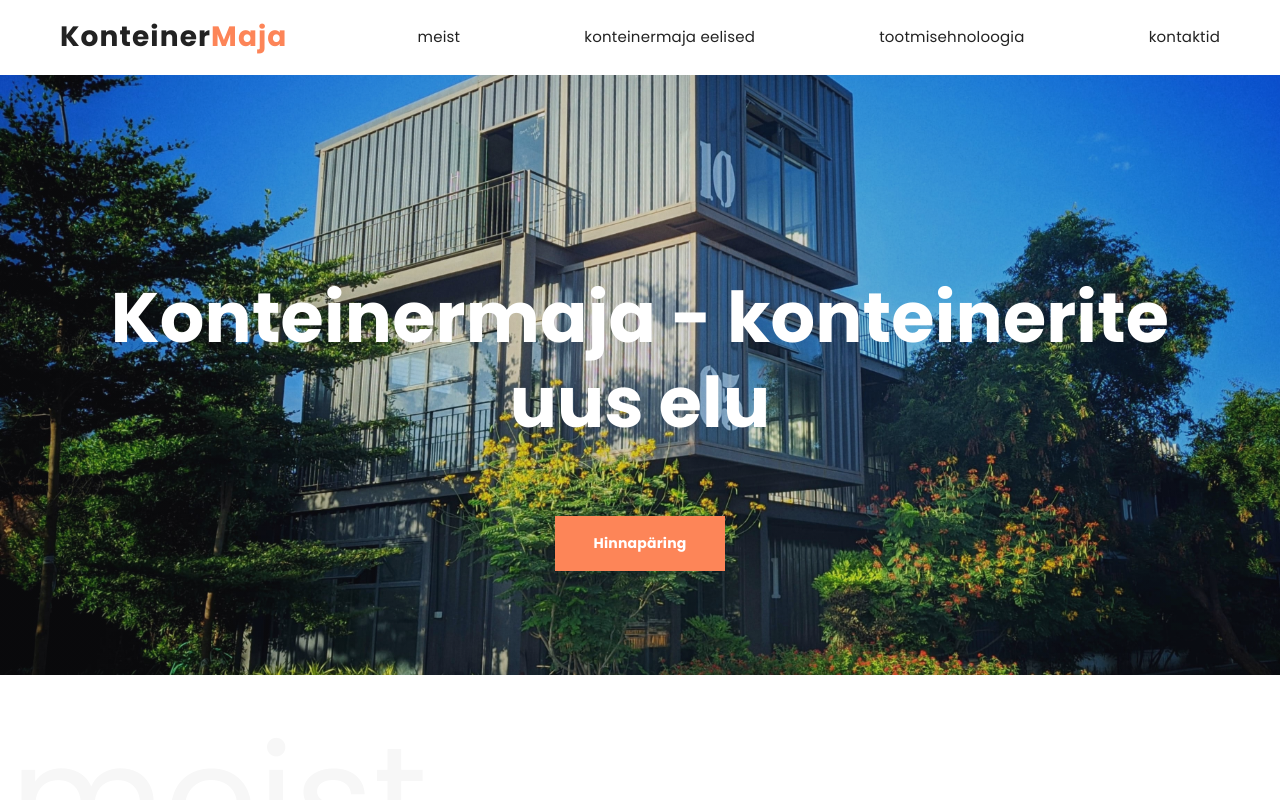
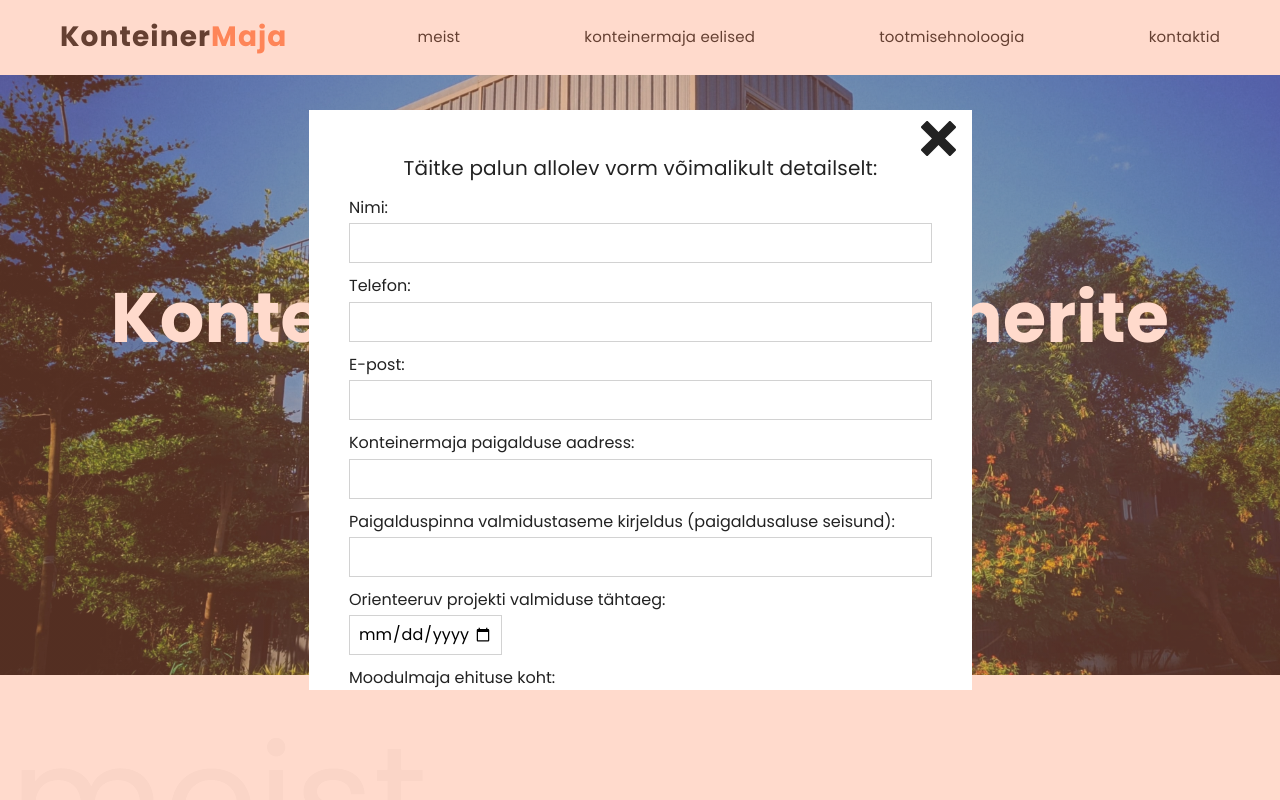
Before and after one commit to olga-zak/Roof, a plain HTML site: page index.html in a window 1280 px wide. Shown: the top 800 px of the page. Drawn offline with nearby package versions, Linux system fonts and the light colour scheme.

Commit message:
order modal added

```diff
--- a/index.html
+++ b/index.html
@@ -269,7 +269,9 @@
               põranda vastavalt projektile. Ja alustame viimistlustööga: elekter, veevarustus,
               kanalisatsioon, küte. Seejärel lisasoojustusega metallkarkassile paigaldatakse
               viimistusplaat (OSB- või kipsplaat). Järgmisena kliendi nõudmisel teostatakse seinte
-              ja lagede lõppviimistlust.
+              ja lagede lõppviimistlust. Viimasel etapil soojustatakse ja viimistletakse põrandat ja
+              paigaldatakse pistikute ja lülitite dekoratiivelemendid, ning termostaadid ja
+              valgustid.
             </p>
           </li>
           <li class="technology__item">
@@ -296,8 +298,8 @@
             </picture>
             <p class="technology__picture-title">Viies etapp</p>
             <p class="technology__description">
-              Valmis! Võib elamu sisustada. Viimistlustööd ning konteinerite monteerimist võib
-              teostada nii meie, kui ka tellija territooriumil.
+              Valmis! Võib tuua mööblit tuppa. Viimistlustööd ning konteinerite monteerimine saab
+              olla teostatud tootmisplatsil või kliendi territooriumil.
             </p>
           </li>
         </ul>
@@ -324,8 +326,8 @@
             />
             <p class="technology__picture-title">Viies etapp</p>
             <p class="technology__description">
-              Valmis! Võib elamu sisustada. Viimistlustööd ning konteinerite monteerimist võib
-              teostada nii meie, kui ka tellija territooriumil.
+              Valmis! Võib tuua mööblit tuppa. Viimistlustööd ning konteinerite monteerimine saab
+              olla teostatud tootmisplatsil või kliendi territooriumil.
             </p>
           </div>
           <div class="grid-item">
@@ -366,14 +368,16 @@
               põranda vastavalt projektile. Ja alustame viimistlustööga: elekter, veevarustus,
               kanalisatsioon, küte. Seejärel lisasoojustusega metallkarkassile paigaldatakse
               viimistusplaat (OSB- või kipsplaat). Järgmisena kliendi nõudmisel teostatakse seinte
-              ja lagede lõppviimistlust.
+              ja lagede lõppviimistlust. Viimasel etapil soojustatakse ja viimistletakse põrandat ja
+              paigaldatakse pistikute ja lülitite dekoratiivelemendid, ning termostaadid ja
+              valgustid.
             </p>
           </div>
         </div>
         <div class="backdrop backdrop_is-hidden">
           <div class="technology-modal">
-            <button type="button" class="technology-button" aria-label="Mobiilse menüü avamine">
-              <svg class="technology-button__icon" width="35" height="35">
+            <button type="button" class="modal-button" aria-label="Kirjelduse sulgemine">
+              <svg class="modal-button__icon" width="35" height="35">
                 <use href="./images/sprite.svg#cross"></use>
               </svg>
             </button>
@@ -441,8 +445,8 @@
         </div>
       </section>
     </main>
-    <footer>
-      <div class="footer">
+    <footer class="footer">
+      <div class="footer-wrap">
         <a class="logo" href="./index.html">Konteiner<span class="logo_rose-part">Maja</span></a>
         <ul class="footer-contacts">
           <li><a class="footer__link" href="tel:+37258319207">+372 58 319 207</a></li>
@@ -453,7 +457,75 @@
           </li>
         </ul>
       </div>
+      <p class="copyright">©KonteinerMaja. All rights reserved 2022.</p>
     </footer>
+    <div class="backdrop">
+      <div class="order-modal">
+        <button type="button" class="modal-button" aria-label="Hinnapäringu vormi avamine">
+          <svg class="modal-button__icon" width="35" height="35">
+            <use href="./images/sprite.svg#cross"></use>
+          </svg>
+        </button>
+        <form class="order-form">
+          <p class="order-form__title">Täitke palun allolev vorm võimalikult detailselt:</p>
+          <label class="order-form__field"
+            ><span class="order-form__field-name">Nimi:</span>
+            <input class="order-form__input" type="text" name="name" required />
+          </label>
+          <label class="order-form__field"
+            ><span class="order-form__field-name">Telefon:</span>
+            <input class="order-form__input" type="tel" name="telefon" required />
+          </label>
+          <label class="order-form__field"
+            ><span class="order-form__field-name">E-post:</span>
+            <input class="order-form__input" type="email" name="e-post" required />
+          </label>
+          <label class="order-form__field"
+            ><span class="order-form__field-name">Konteinermaja paigalduse aadress:</span>
+            <input class="order-form__input" type="text" name="aadress" />
+          </label>
+          <label class="order-form__field"
+            ><span class="order-form__field-name"
+              >Paigalduspinna valmidustaseme kirjeldus (paigaldusaluse seisund):</span
+            >
+            <input class="order-form__input" type="text" name="paigalduspind" />
+          </label>
+          <label class="order-form__field"
+            ><span class="order-form__field-name">Orienteeruv projekti valmiduse tähtaeg:</span>
+            <input class="date-input" type="date" min="2022-01-01" max="2030-01-01" />
+          </label>
+          <p class="order-form__field-name">Moodulmaja ehituse koht:</p>
+          <label class="radio-btn__field" for="koht"
+            ><input
+              class="radio-btn"
+              type="radio"
+              value="meie territoriumil"
+              id="koht"
+              name="ehituse_koht"
+            />meie territoriumil</label
+          >
+          <label class="radio-btn__field radio-btn__field_second" for="koht"
+            ><input
+              class="radio-btn"
+              type="radio"
+              value="paigalduse aadressil"
+              id="koht"
+              name="ehituse_koht"
+            />paigalduse aadressil</label
+          >
+
+          <label
+            ><span class="order-form__field-name">Palun lisage projekti fail:</span>
+            <input class="order-form__file-upload" type="file" multiple name="projekt" />
+          </label>
+          <label
+            ><span class="order-form__field-name">Märkused:</span>
+            <textarea class="order-form__textarea" name="märkused"></textarea>
+          </label>
+          <button class="form__button button order-form_button" type="submit">Saada</button>
+        </form>
+      </div>
+    </div>
     <script type="module" src="./js/mobile-menu.js"></script>
     <script type="module" src="./js/technology-modal.js"></script>
     <script src="https://unpkg.com/masonry-layout@4/dist/masonry.pkgd.min.js"></script>
--- a/js/technology-modal.js
+++ b/js/technology-modal.js
@@ -3,7 +3,7 @@ const refs = {
     mobContainer: document.querySelector('.technology__mobile-gallery'),
     technologyBackdrop: document.querySelector('.backdrop'),
     technologyModal: document.querySelector('.technology-modal__content'),
-    closeBtn: document.querySelector('.technology-button'),
+    closeBtn: document.querySelector('.modal-button'),
 };
 
 refs.container.addEventListener('click', onClickModalOpen);
--- /dev/null
+++ b/sass/components/_order-modal.scss
@@ -0,0 +1,91 @@
+.order-modal {
+  position: absolute;
+  top: 50%;
+  left: 50%;
+  transform: translate(-50%, -50%);
+  padding: 40px;
+  width: 663px;
+  height: 580px;
+  overflow-y: scroll;
+  background-color: #fff;
+}
+
+.order-form__title {
+  @include font-sizing(20px, 1.8);
+  margin-bottom: 13px;
+  text-align: center;
+}
+
+.order-form {
+  display: flex;
+  flex-direction: column;
+}
+
+.order-form__field,
+.order-form__file-upload,
+.radio-btn__field_second {
+  margin-bottom: 14px;
+}
+
+.order-form__field-name {
+  display: block;
+  margin-bottom: 6px;
+}
+
+.order-form__input,
+.date-input {
+  padding-top: 12px;
+  padding-bottom: 12px;
+  padding-left: 8px;
+  height: 40px;
+
+  border: 1px solid rgba(33, 33, 33, 0.2);
+  outline: none;
+  transition: border-color 250ms linear;
+
+  &:focus {
+    border-color: $theme-rose-color;
+  }
+}
+
+.order-form__input {
+  width: 100%;
+}
+
+.date-input {
+  padding-right: 8px;
+}
+
+.radio-btn__field {
+  display: flex;
+}
+
+.radio-btn {
+  margin-right: 10px;
+}
+
+.radio-btn__field_second {
+  margin-top: 6px;
+}
+
+.order-form__textarea {
+  display: block;
+  padding: 12px 16px;
+
+  width: 100%;
+  height: 120px;
+  resize: none;
+
+  border: 1px solid rgba(33, 33, 33, 0.2);
+  outline: none;
+  transition: border-color 250ms linear;
+
+  &:focus {
+    border-color: $theme-rose-color;
+  }
+}
+
+.order-form_button {
+  margin-top: 28px;
+  align-self: center;
+}
--- a/sass/components/_technology_modal.scss
+++ b/sass/components/_technology_modal.scss
@@ -20,7 +20,7 @@
 .backdrop.backdrop_is-hidden .technology-modal {
   transform: translate(-50%, -50%) scale(0.25);
 }
-.technology-button {
+.modal-button {
   position: absolute;
   right: 10px;
   top: 10px;
@@ -29,7 +29,7 @@
   background-color: transparent;
 }
 
-.technology-button__icon {
+.modal-button__icon {
   fill: $dark-text-color;
   transition: fill linear 250ms;
 
--- a/sass/layout/_footer.scss
+++ b/sass/layout/_footer.scss
@@ -1,10 +1,14 @@
 .footer {
+  height: 234px;
+  background-color: #406ce6;
+}
+
+.footer-wrap {
   display: flex;
   flex-direction: column;
   align-items: center;
   justify-content: center;
-  height: 234px;
-  background-color: #406ce6;
+  height: 80%;
 }
 
 .footer-contacts {
@@ -13,10 +17,15 @@
   gap: 30px;
 }
 
-.footer__link {
+.footer__link,
+.copyright {
   @include font-sizing(15px, 1.5);
   padding: 8px;
   color: #eee;
+}
+
+.copyright {
+  text-align: center;
 }
 
 .footer__link_second {
--- a/sass/main.scss
+++ b/sass/main.scss
@@ -9,6 +9,7 @@
 @import './components/button';
 @import './components/technology_modal';
 @import './components/form';
+@import './components/order-modal';
 @import './layout/header';
 @import './layout/hero';
 @import './layout/about';
```
Also changed, not shown: css/main.css, css/main.min.css, 2 other files.
